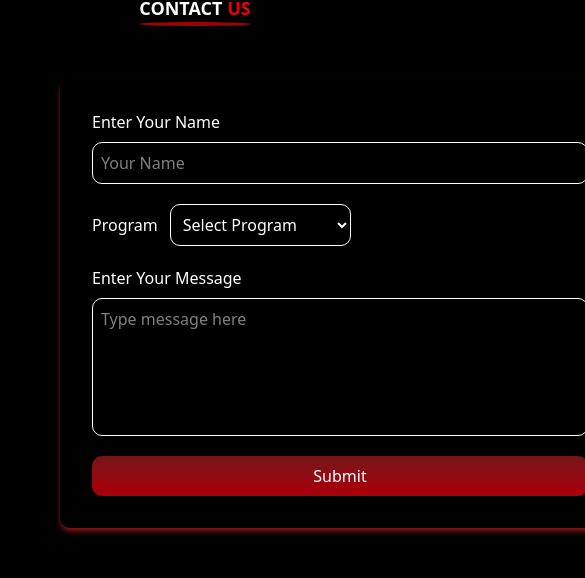
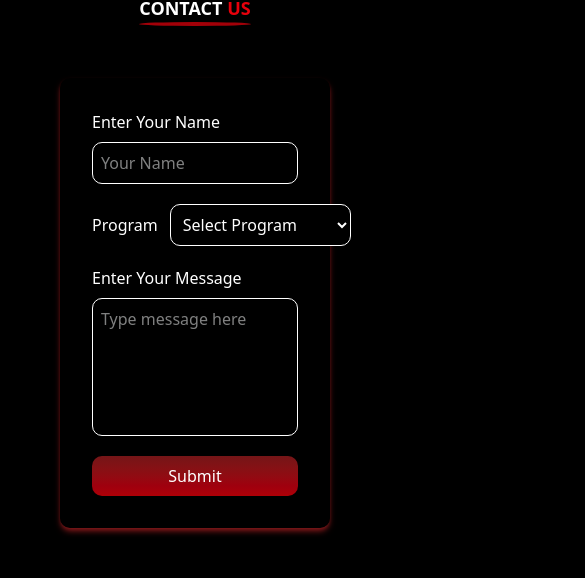
Before and after one commit to koushik2411/Alpha-Fitness-Gym, a Next.js app: page /homepage in a window 390 px wide. Shown: the part 5662-6240 px from the top of the page, 585 px wide, since content can reach past the window. Built offline with nearby package versions, Linux system fonts and the light colour scheme.

Commit message:
fixed Contact section width

```diff
--- a/src/components/homeSections/Contact.jsx
+++ b/src/components/homeSections/Contact.jsx
@@ -5,7 +5,7 @@ function Contact() {
     <div className=" p-8">
 
       {/* Form div */}
-      <div className=" mx-auto w-140 p-8 flex flex-col gap-5 rounded-lg shadow-md shadow-red-900 backdrop-blur-sm bg-black/50">
+      <div className=" mx-auto md:w-140 p-8 flex flex-col gap-5 rounded-lg shadow-md shadow-red-900 backdrop-blur-sm bg-black/50">
 
         <div className=" flex flex-col gap-2">
 
```
